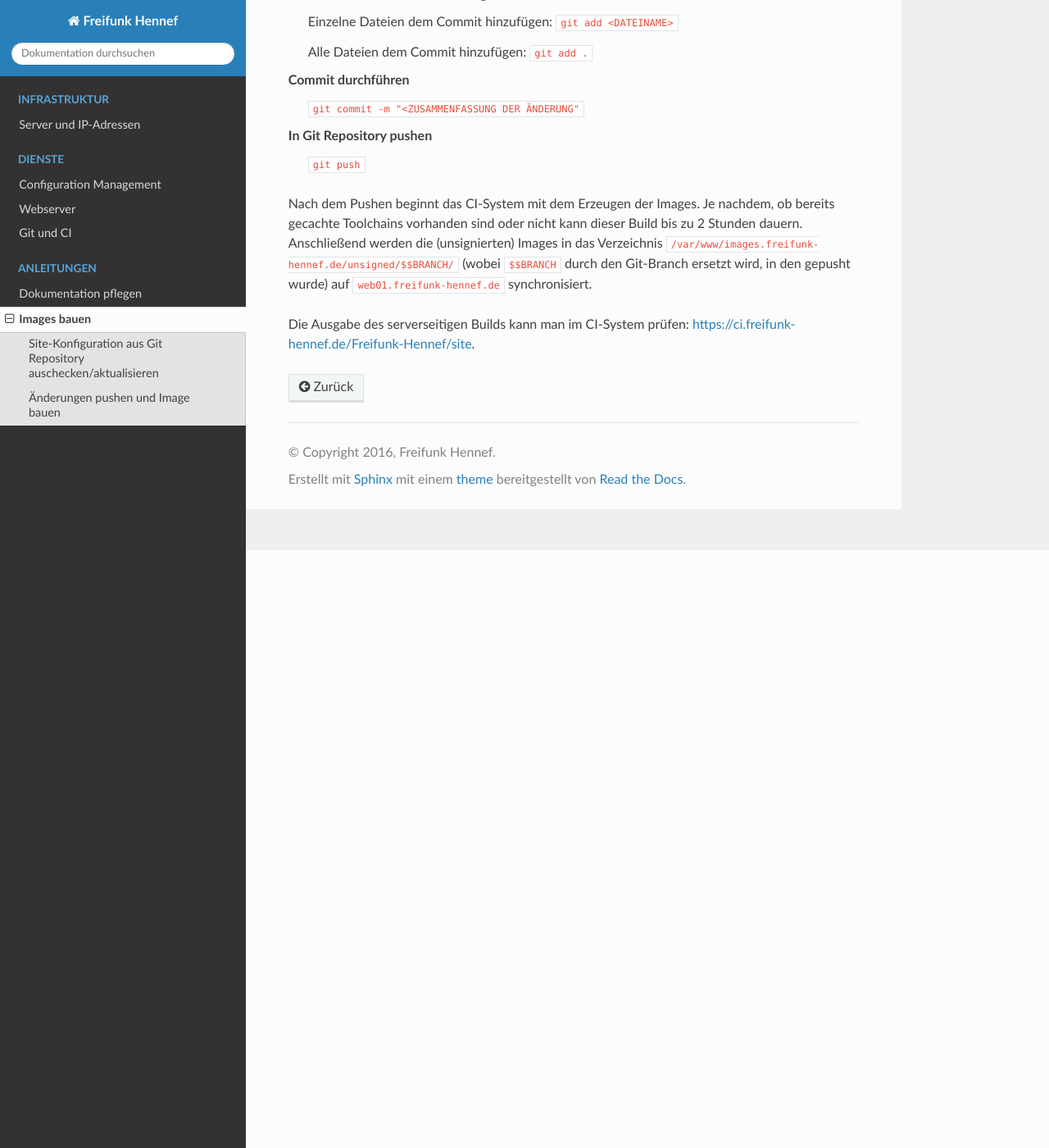
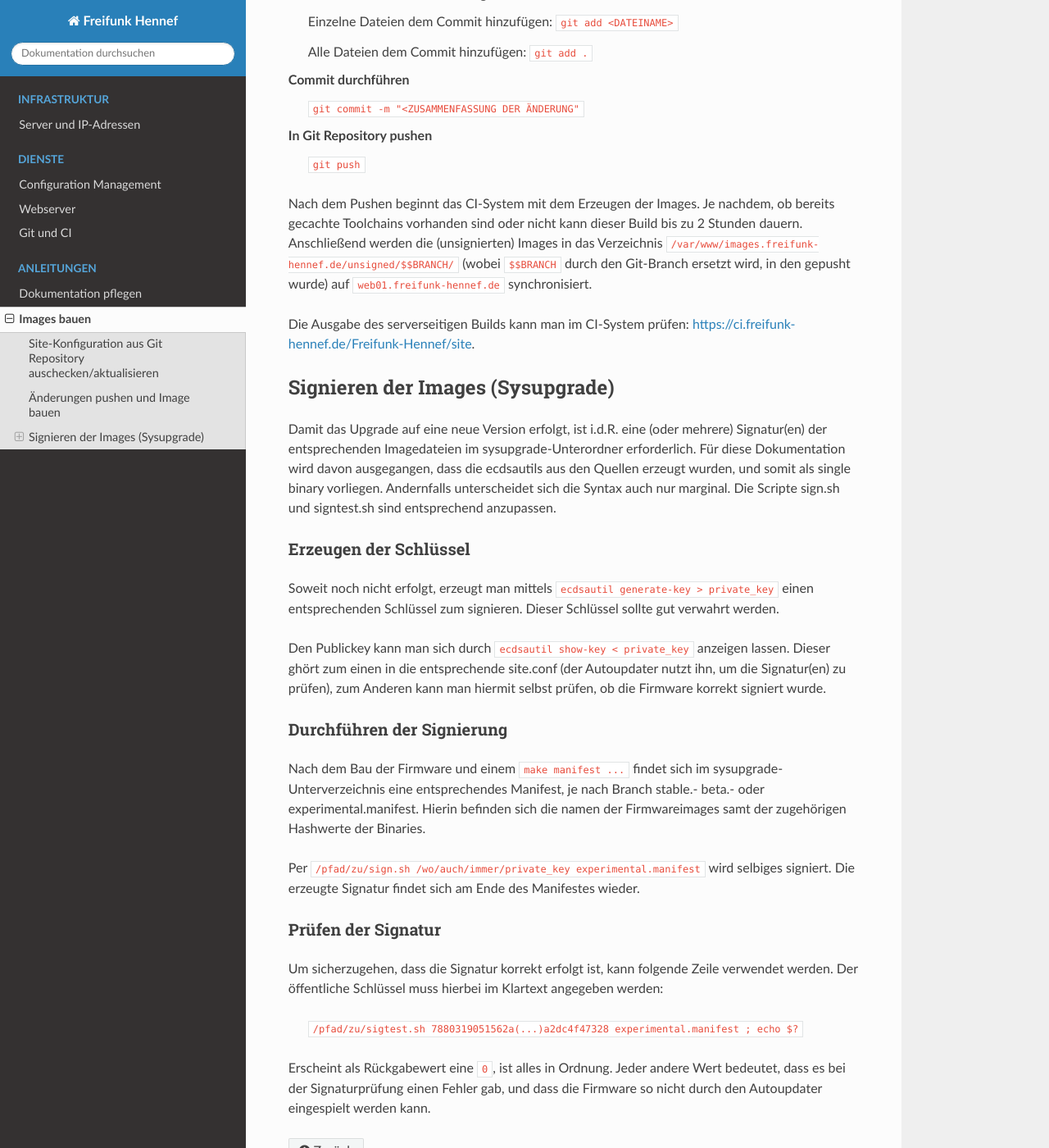
Before and after one commit to Freifunk-Hennef/FFHEF-Docs, a Sphinx documentation site: the page built from source/images-bauen.rst, in a window 1280 px wide and 1400 px high, scrolled down 729 px. Shown: the whole window at 82% size. Built offline with Sphinx 7.4.7 and the Read the Docs theme 2.0.0, drawn with Linux system fonts in a browser that asks for light colours.

Commit message:
Abschnitt Signieren der Images hinzugefügt

```diff
--- a/source/images-bauen.rst
+++ b/source/images-bauen.rst
@@ -36,3 +36,31 @@ In Git Repository pushen
 Nach dem Pushen beginnt das CI-System mit dem Erzeugen der Images. Je nachdem, ob bereits gecachte Toolchains vorhanden sind oder nicht kann dieser Build bis zu 2 Stunden dauern. Anschließend werden die (unsignierten) Images in das Verzeichnis ``/var/www/images.freifunk-hennef.de/unsigned/$$BRANCH/`` (wobei ``$$BRANCH`` durch den Git-Branch ersetzt wird, in den gepusht wurde) auf ``web01.freifunk-hennef.de`` synchronisiert.
 
 Die Ausgabe des serverseitigen Builds kann man im CI-System prüfen: `<https://ci.freifunk-hennef.de/Freifunk-Hennef/site>`_.
+
+Signieren der Images (Sysupgrade)
+---------------------------------
+
+Damit das Upgrade auf eine neue Version erfolgt, ist i.d.R. eine (oder mehrere) Signatur(en) der entsprechenden Imagedateien im sysupgrade-Unterordner erforderlich. Für diese Dokumentation wird davon ausgegangen, dass die ecdsautils aus den Quellen erzeugt wurden, und somit als single binary vorliegen. Andernfalls unterscheidet sich die Syntax auch nur marginal. Die Scripte sign.sh und signtest.sh sind entsprechend anzupassen.
+
+Erzeugen der Schlüssel
+++++++++++++++++++++++
+
+Soweit noch nicht erfolgt, erzeugt man mittels ``ecdsautil generate-key > private_key`` einen entsprechenden Schlüssel zum signieren. Dieser Schlüssel sollte gut verwahrt werden.
+
+Den Publickey kann man sich durch ``ecdsautil show-key < private_key`` anzeigen lassen. Dieser ghört zum einen in die entsprechende site.conf (der Autoupdater nutzt ihn, um die Signatur(en) zu prüfen), zum Anderen kann man hiermit selbst prüfen, ob die Firmware korrekt signiert wurde.
+
+Durchführen der Signierung
+++++++++++++++++++++++++++
+
+Nach dem Bau der Firmware und einem ``make manifest ...`` findet sich im sysupgrade-Unterverzeichnis eine entsprechendes Manifest, je nach Branch stable.- beta.- oder experimental.manifest. Hierin befinden sich die namen der Firmwareimages samt der zugehörigen Hashwerte der Binaries.
+
+Per ``/pfad/zu/sign.sh /wo/auch/immer/private_key experimental.manifest`` wird selbiges signiert. Die erzeugte Signatur findet sich am Ende des Manifestes wieder.
+
+Prüfen der Signatur
++++++++++++++++++++
+
+Um sicherzugehen, dass die Signatur korrekt erfolgt ist, kann folgende Zeile verwendet werden. Der öffentliche Schlüssel muss hierbei im Klartext angegeben werden:
+
+  ``/pfad/zu/sigtest.sh 7880319051562a(...)a2dc4f47328 experimental.manifest ; echo $?``
+
+Erscheint als Rückgabewert eine ``0``, ist alles in Ordnung. Jeder andere Wert bedeutet, dass es bei der Signaturprüfung einen Fehler gab, und dass die Firmware so nicht durch den Autoupdater eingespielt werden kann.
```
